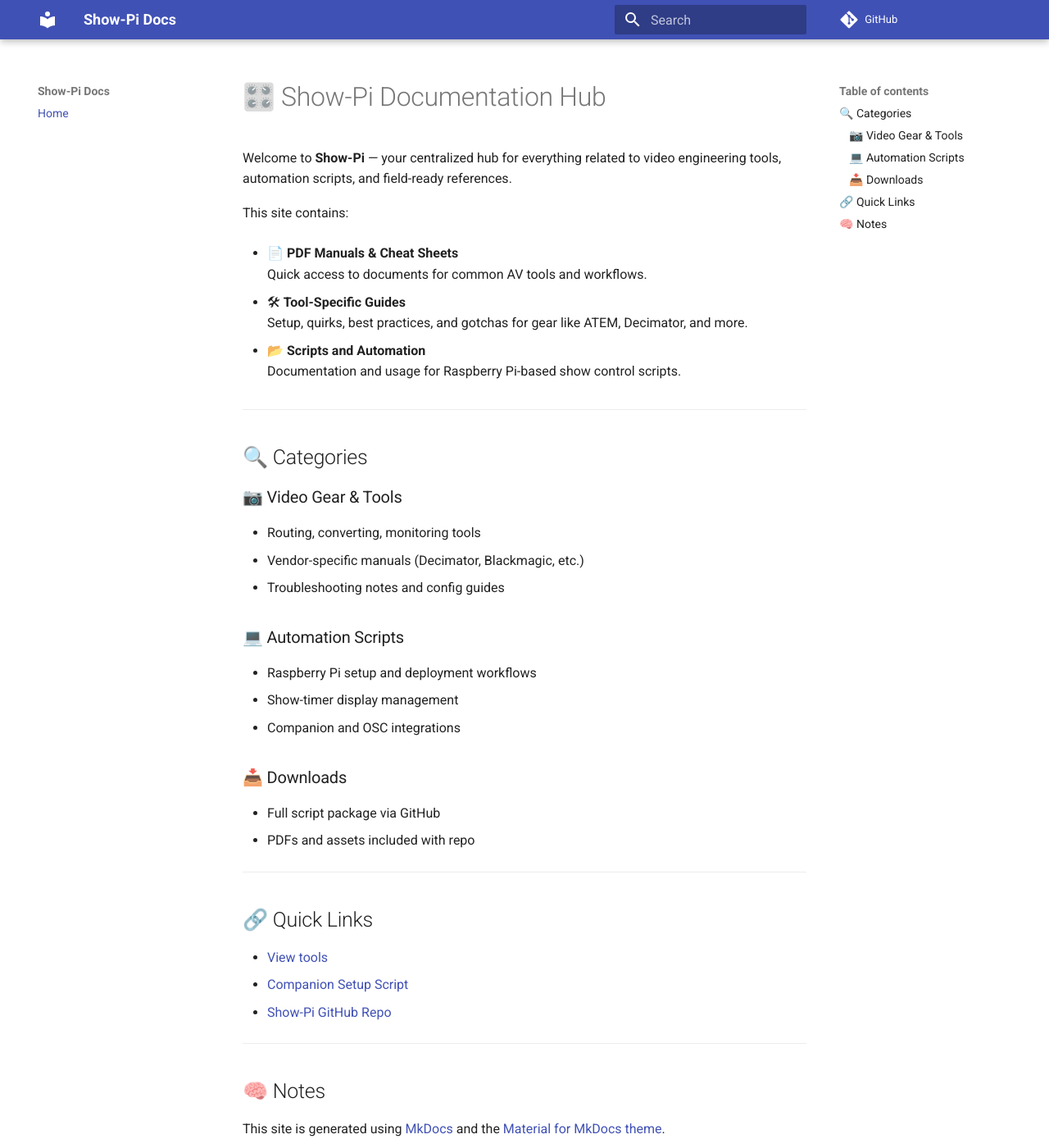
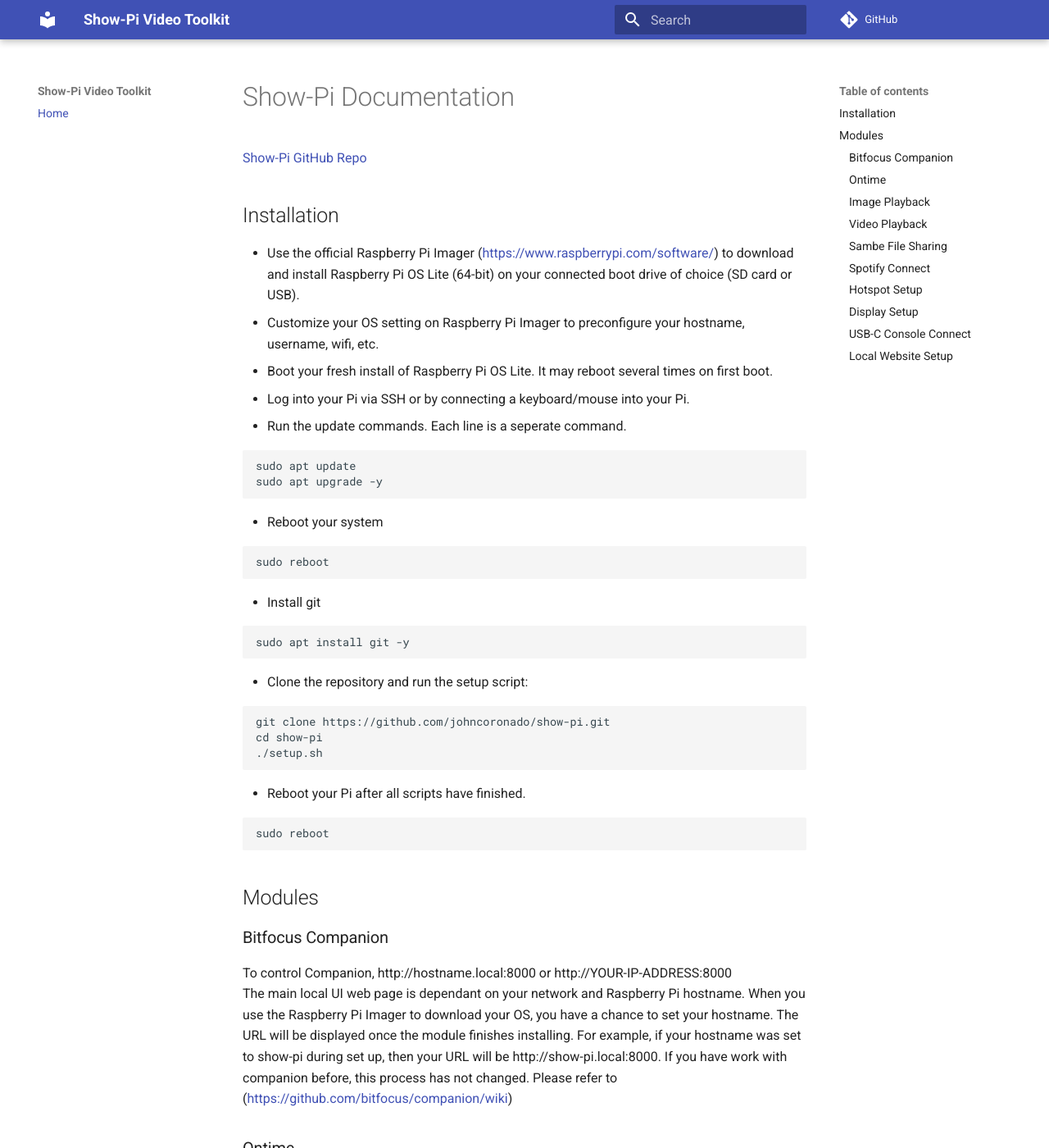
Before and after one commit to johncoronado/show-pi, an MkDocs documentation site: the page built from docs/index.md, in a window 1280 px wide and 1400 px high. Shown: the whole window at 82% size. Built offline with MkDocs 1.6.1 and Material for MkDocs 9.7.7, drawn with Linux system fonts in a browser that asks for light colours; comment, search, counter and statistics services are not loaded; some of the changed text lies outside the part shown.

Commit message:
Cleaning up Documention site.

````diff
--- a/docs/index.md
+++ b/docs/index.md
@@ -1,50 +1,65 @@
-# 🎛️ Show-Pi Documentation Hub
+# Show-Pi Documentation
+[Show-Pi GitHub Repo](https://github.com/johncoronado/show-pi)
+## Installation
 
-Welcome to **Show-Pi** — your centralized hub for everything related to video engineering tools, automation scripts, and field-ready references.
+- Use the official Raspberry Pi Imager (<https://www.raspberrypi.com/software/>) to download and install Raspberry Pi OS Lite (64-bit) on your connected boot drive of choice (SD card or USB).
+- Customize your OS setting on Raspberry Pi Imager to preconfigure your hostname, username, wifi, etc.
+- Boot your fresh install of Raspberry Pi OS Lite. It may reboot several times on first boot.
+- Log into your Pi via SSH or by connecting a keyboard/mouse into your Pi.
+- Run the update commands. Each line is a seperate command.
 
-This site contains:
+```bash
+sudo apt update
+sudo apt upgrade -y
+```
 
-- 📄 **PDF Manuals & Cheat Sheets**
-  Quick access to documents for common AV tools and workflows.
+- Reboot your system
 
-- 🛠 **Tool-Specific Guides**
-  Setup, quirks, best practices, and gotchas for gear like ATEM, Decimator, and more.
+```bash
+sudo reboot
+```
 
-- 📂 **Scripts and Automation**
-  Documentation and usage for Raspberry Pi-based show control scripts.
+- Install git
+
+```bash
+sudo apt install git -y
+```
+
+- Clone the repository and run the setup script:
+
+```bash
+git clone https://github.com/johncoronado/show-pi.git
+cd show-pi
+./setup.sh
+```
+
+- Reboot your Pi after all scripts have finished.
+
+```bash
+sudo reboot
+```
+
+## Modules
+
+### Bitfocus Companion
+  To control Companion, http://hostname.local:8000 or http://YOUR-IP-ADDRESS:8000
+  The main local UI web page is dependant on your network and Raspberry Pi hostname.  When you use the Raspberry Pi Imager to download your OS, you have a chance to set your hostname. The URL will be displayed once the module finishes installing. For example, if your hostname was set to show-pi during set up, then your URL will be http://show-pi.local:8000. If you have work with companion before, this process has not changed. Please refer to (<https://github.com/bitfocus/companion/wiki>)
+
+### Ontime
+To control Ontime, http://hostname.local:4001/editor or http://YOUR-IP-ADDRESS:4001/editor
+The main local UI web page is dependant on your network and Raspberry Pi hostname.  When you use the Raspberry Pi Imager to download your OS, you have a chance to set your hostname. The URL will be displayed once the module finishes installing. For example, if your hostname was set to show-pi during set up, then your URL will be http://show-pi.local:8000. Please refer to (<https://docs.getontime.no/ontime/>)
+
+### Image Playback
+### Video Playback
+### Sambe File Sharing
+### Spotify Connect
+### Hotspot Setup
+### Display Setup
+### USB-C Console Connect
+### Local Website Setup
+
+
 
 ---
 
-## 🔍 Categories
-
-### 📷 Video Gear & Tools
-- Routing, converting, monitoring tools
-- Vendor-specific manuals (Decimator, Blackmagic, etc.)
-- Troubleshooting notes and config guides
-
-### 💻 Automation Scripts
-- Raspberry Pi setup and deployment workflows
-- Show-timer display management
-- Companion and OSC integrations
-
-### 📥 Downloads
-- Full script package via GitHub
-- PDFs and assets included with repo
-
----
-
-## 🔗 Quick Links
-
-- [View tools](tools/atem-mini.md)
-- [Companion Setup Script](https://github.com/johncoronado/show-pi/scripts/)
-- [Show-Pi GitHub Repo](https://github.com/johncoronado/show-pi)
-
----
-
-## 🧠 Notes
-
 This site is generated using [MkDocs](https://www.mkdocs.org/) and the [Material for MkDocs theme](https://squidfunk.github.io/mkdocs-material/).
-
-To preview locally:
-```bash
-mkdocs serve --dev-addr=127.0.0.1:8010
--- a/mkdocs.yml
+++ b/mkdocs.yml
@@ -1,4 +1,4 @@
-site_name: Show-Pi Docs
+site_name: Show-Pi Video Toolkit
 site_url: https://johncoronado.github.io/show-pi/
 repo_url: https://github.com/johncoronado/show-pi
 theme:
````
Also changed, not shown: README.md (+3 -3 lines).
